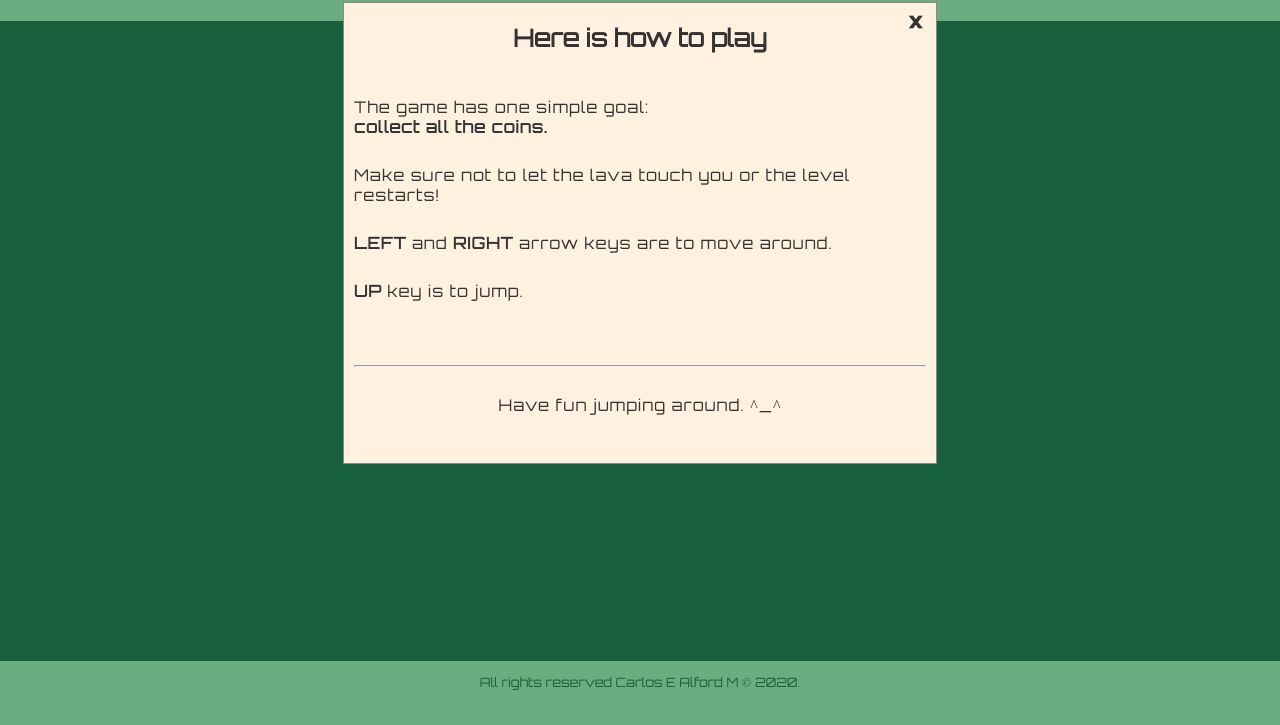
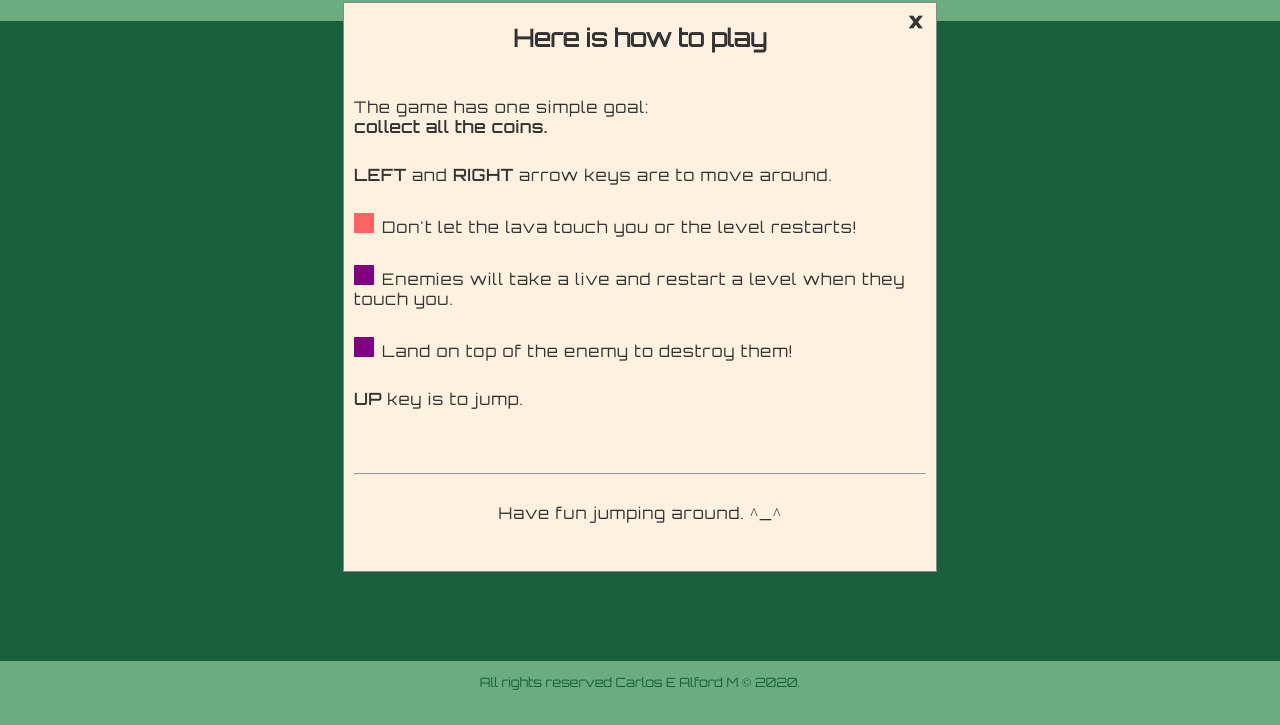
Before and after one commit to CarlosEAM/u-just-jump, a plain HTML site: page index.html in a window 1280 px wide. Both pictures are taken after a click on the link "How to play?". Shown: the part 75-800 px from the top of the page. Drawn offline with Linux system fonts and the light colour scheme.

Commit message:
feat: Update the How to Play modal on index.html

```diff
--- a/index.html
+++ b/index.html
@@ -49,8 +49,10 @@
 				<span class="close-modal-btn">&times;</span>
 				<p>The game has one simple goal:<br>
 				<span class="standout-words">collect all the coins.</span></p>
-				<p>Make sure not to let the lava touch you or the level restarts!</p>
 				<p><span class="standout-words">LEFT</span> and <span class="standout-words">RIGHT</span> arrow keys are to move around.</p>
+				<p><span class="lava howto-legend"></span>Don't let the lava touch you or the level restarts!</p>
+				<p><span class="enemy howto-legend"></span>Enemies will take a live and restart a level when they touch you.</p>
+				<p><span class="enemy howto-legend"></span>Land on top of the enemy to destroy them!</p>
 				<p><span class="standout-words">UP</span> key is to jump.</p>
 				<hr class="hr-rule">
 				<p class="text-center">Have fun jumping around. ^_^</p>
--- a/style.css
+++ b/style.css
@@ -244,6 +244,13 @@ footer {
   margin: 28px 0;
 }
 
+.howto-legend {
+  display: inline-block;
+  height: 20px;
+  margin-right: 8px;
+  width: 20px;
+}
+
 
 /*MEDIA QUERIES*/
 @media (min-width: 600px) {
```
